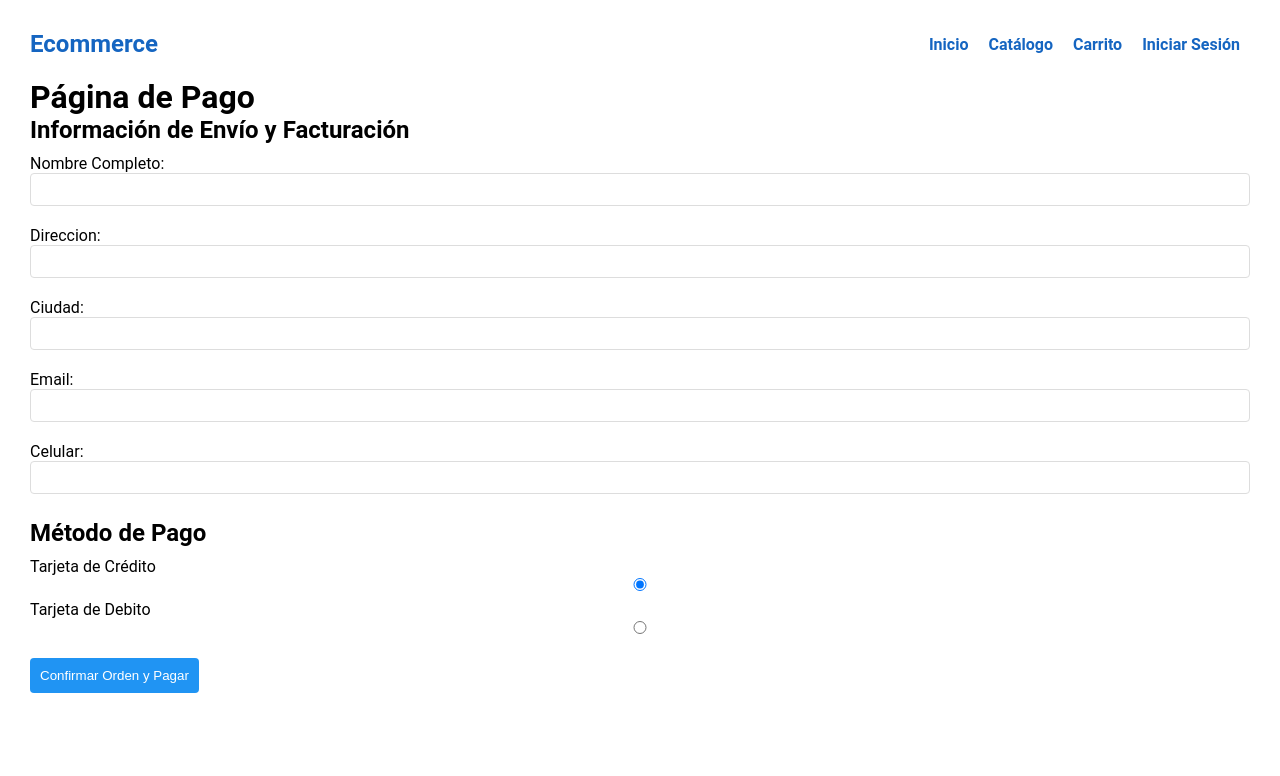
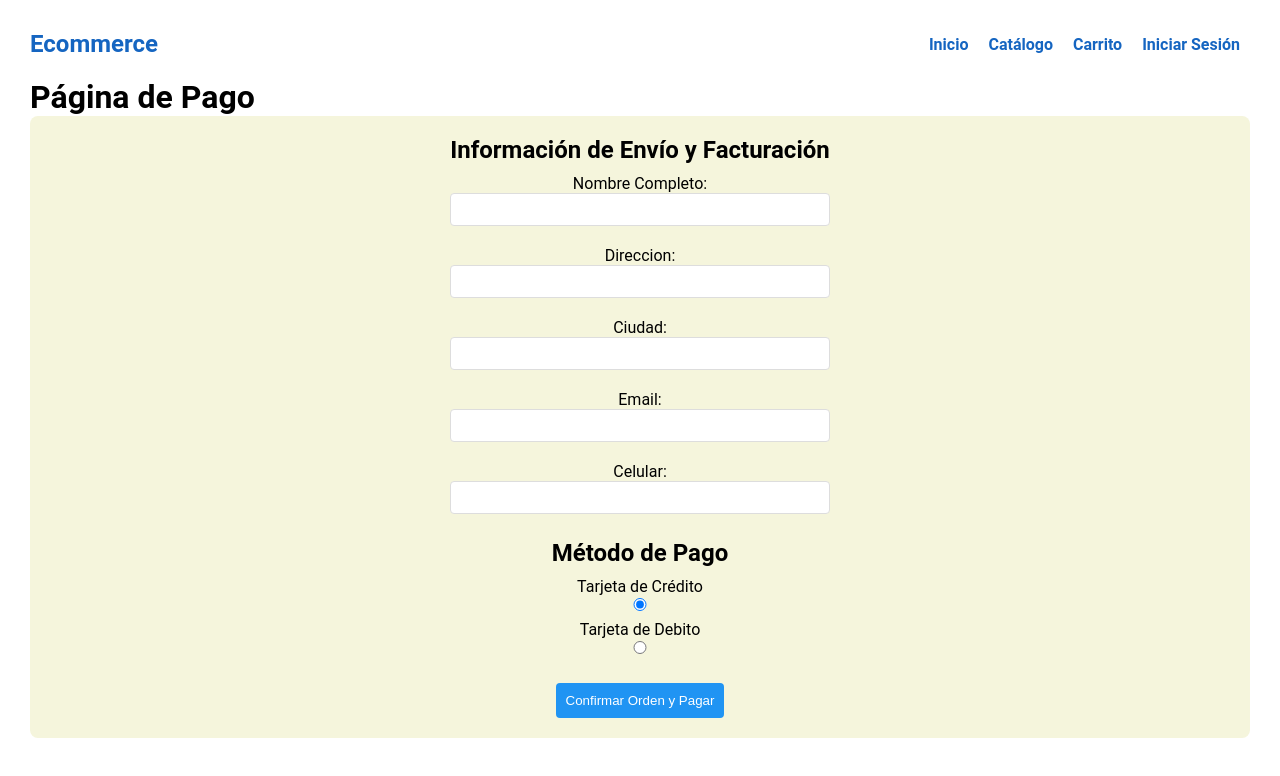
Before and after one commit to crescowboy/E-commerce, a React (Create React App) app: page /pago in a window 1280 px wide. Shown: the top 776 px of the page. Built offline with nearby package versions, Linux system fonts and the light colour scheme.

Commit message:
estilos pago page

```diff
--- a/src/Pages/PagoPage.jsx
+++ b/src/Pages/PagoPage.jsx
@@ -40,7 +40,9 @@ const PagoPage = () => {
       </header>
       <div className='payment-contenido'>
       <h1>Página de Pago</h1>
+      <div className='form-payment'>
       <div className="shipping-info">
+
         <h2>Información de Envío y Facturación</h2>
         <form>
           {/* Campos de información de envío y facturación */}
@@ -120,6 +122,8 @@ const PagoPage = () => {
         </div>
       </div>
       <button onClick={handlePlaceOrder}>Confirmar Orden y Pagar</button>
+      </div>
+
     </div>
     </div>
   );
--- a/src/index.css
+++ b/src/index.css
@@ -39,7 +39,7 @@ html{
 .product-card {
   /* border: 2px solid black; */
   border-radius: 5px;
-  padding: 16px;
+  /* padding: 16px; */
   margin: 16px 0;
   width: 280px;
   text-align: center;
@@ -53,7 +53,7 @@ html{
 
 .product-card img {
   width: 100%;
-  border-radius: 7px;
+
 }
 
 .product-card h3 {
@@ -70,6 +70,7 @@ html{
   background-color: #80d3fa;
   color: white;
   padding: 8px;
+  margin-bottom: 10px;
   border: none;
   border-radius: 4px;
   cursor: pointer;
@@ -225,12 +226,27 @@ html{
   max-width: 1300px;
   margin: 0 auto;
   padding: 20px;
+
 }
 
+.form-payment{
+  display: flex;
+  flex-direction: column;
+  align-items: center;
+  justify-content: center;
+  background-color: beige;
+  border-radius: 8px;
+  padding: 20px;
+  text-align: center;
+}
 .shipping-info,
 .payment-method {
   margin-bottom: 20px;
+  max-width: 800px;
+
+
 }
+
 
 h2 {
   margin-bottom: 10px;
```
